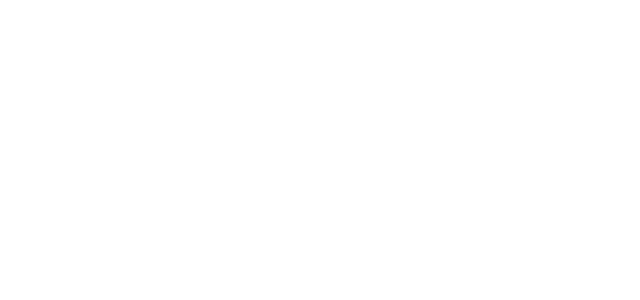
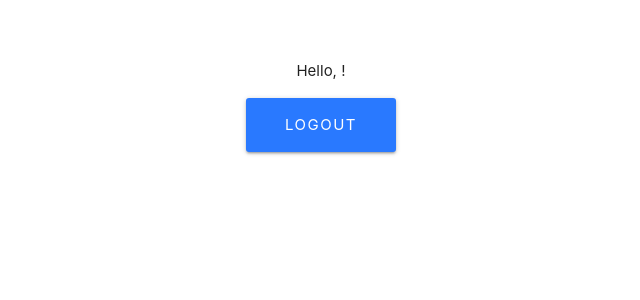
Before and after one commit to jinsukkim94/login, a React (Create React App) app in the folder client/: page /loggedin in a window 1280 px wide. Shown: the top 300 px of the page, without its empty margins (319-959 px from the left). Built offline with nearby package versions, Linux system fonts and the light colour scheme.

Commit message:
finished everything

```diff
--- a/client/src/App.js
+++ b/client/src/App.js
@@ -4,6 +4,7 @@ import './App.css';
 import Main from './components/layout/Main';
 import Register from './components/auth/Register';
 import Login from './components/auth/Login';
+import LoggedIn from './components/auth/LoggedIn';
 
 import { BrowserRouter as Router, Route } from 'react-router-dom';
 
@@ -15,6 +16,7 @@ class App extends Component {
 					<Route exact path="/" component={Main} />
 					<Route exact path="/register" component={Register} />
 					<Route exact path="/login" component={Login} />
+					<Route exact path="/loggedin" component={LoggedIn} />
 				</div>
 			</Router>
 		);
--- /dev/null
+++ b/client/src/components/auth/LoggedIn.js
@@ -0,0 +1,38 @@
+import React, { Component } from 'react';
+
+export default class LoggedIn extends Component {
+	constructor(props) {
+		super(props);
+		this.state = {
+			email: '',
+		};
+	}
+
+	logOut() {
+		// this.props.history.push('/');
+	}
+
+	render() {
+		return (
+			<div className="container">
+				<div style={{ marginTop: '4rem' }} className="row">
+					<div className="col s8 offset-s2">
+						<div> Hello, {this.state.email} !</div>
+						<button
+							style={{
+								width: '150px',
+								borderRadius: '3px',
+								letterSpacing: '1.5px',
+								marginTop: '1rem',
+							}}
+							className="btn btn-large waves-effect waves-light hoverable blue accent-3"
+							onClick={this.logOut()}
+						>
+							Logout
+						</button>
+					</div>
+				</div>
+			</div>
+		);
+	}
+}
--- a/client/src/components/auth/Login.js
+++ b/client/src/components/auth/Login.js
@@ -3,8 +3,8 @@ import { Link } from 'react-router-dom';
 import axios from 'axios';
 
 class Login extends Component {
-	constructor() {
-		super();
+	constructor(props) {
+		super(props);
 		this.state = {
 			email: '',
 			password: '',
@@ -16,15 +16,20 @@ class Login extends Component {
 	};
 	onSubmit = e => {
 		e.preventDefault();
-		const userData = {
-			email: this.state.email,
-			password: this.state.password,
-		};
 
 		axios
-			.get('http://localhost:5000/api/users/register?email=abc@abc.com')
+			.post('http://localhost:5000/api/users/login', {
+				email: this.state.email,
+				password: this.state.password,
+			})
 			.then(resp => {
 				console.log(resp);
+				this.setState({
+					email: '',
+					password: '',
+					errors: {},
+				});
+				this.props.history.push('/loggedin');
 			})
 			.catch(error => {
 				console.log(error);
--- a/client/src/components/auth/Register.js
+++ b/client/src/components/auth/Register.js
@@ -9,6 +9,7 @@ class Register extends Component {
 			password: '',
 			password2: '',
 			errors: {},
+			text: '',
 		};
 	}
 
@@ -26,7 +27,15 @@ class Register extends Component {
 				password2: this.state.password2,
 			})
 			.then(response => {
+				this.setState({
+					email: '',
+					password: '',
+					password2: '',
+					errors: {},
+					text: 'Successfully registered as ' + response.data.email + '!!',
+				});
 				console.log(response);
+				this.props.history.push('/login');
 			})
 			.catch(error => {
 				console.log(error.response);
@@ -96,6 +105,9 @@ class Register extends Component {
 								</button>
 							</div>
 						</form>
+						<div className="col s12" style={{ paddingLeft: '11.250px', paddingTop: '30px' }}>
+							{this.state.text}
+						</div>
 					</div>
 				</div>
 			</div>
--- a/client/src/components/layout/Main.js
+++ b/client/src/components/layout/Main.js
@@ -29,7 +29,7 @@ class Main extends Component {
 									borderRadius: '3px',
 									letterSpacing: '1.5px',
 								}}
-								className="btn btn-large btn-flat waves-effect white black-text"
+								className="btn btn-large btn-flat waves-effect black white-text"
 							>
 								Log In
 							</Link>
```
